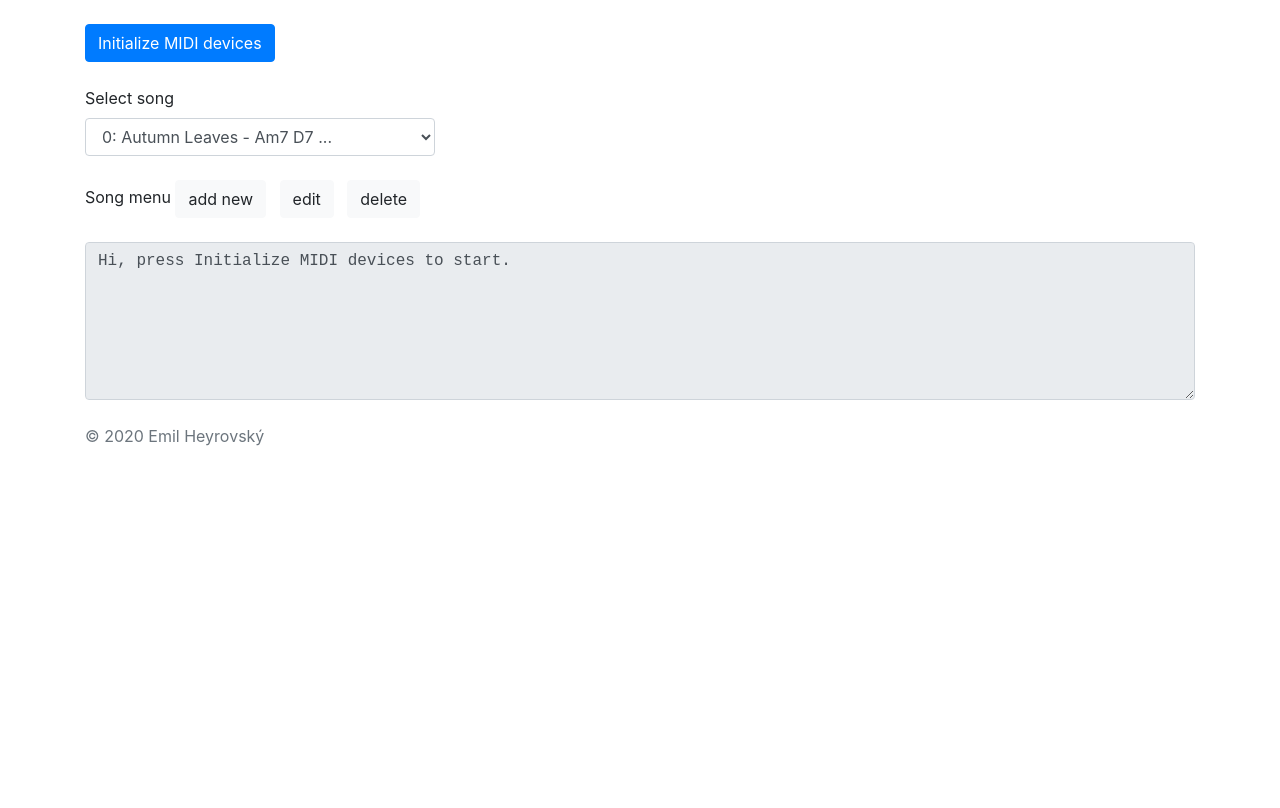
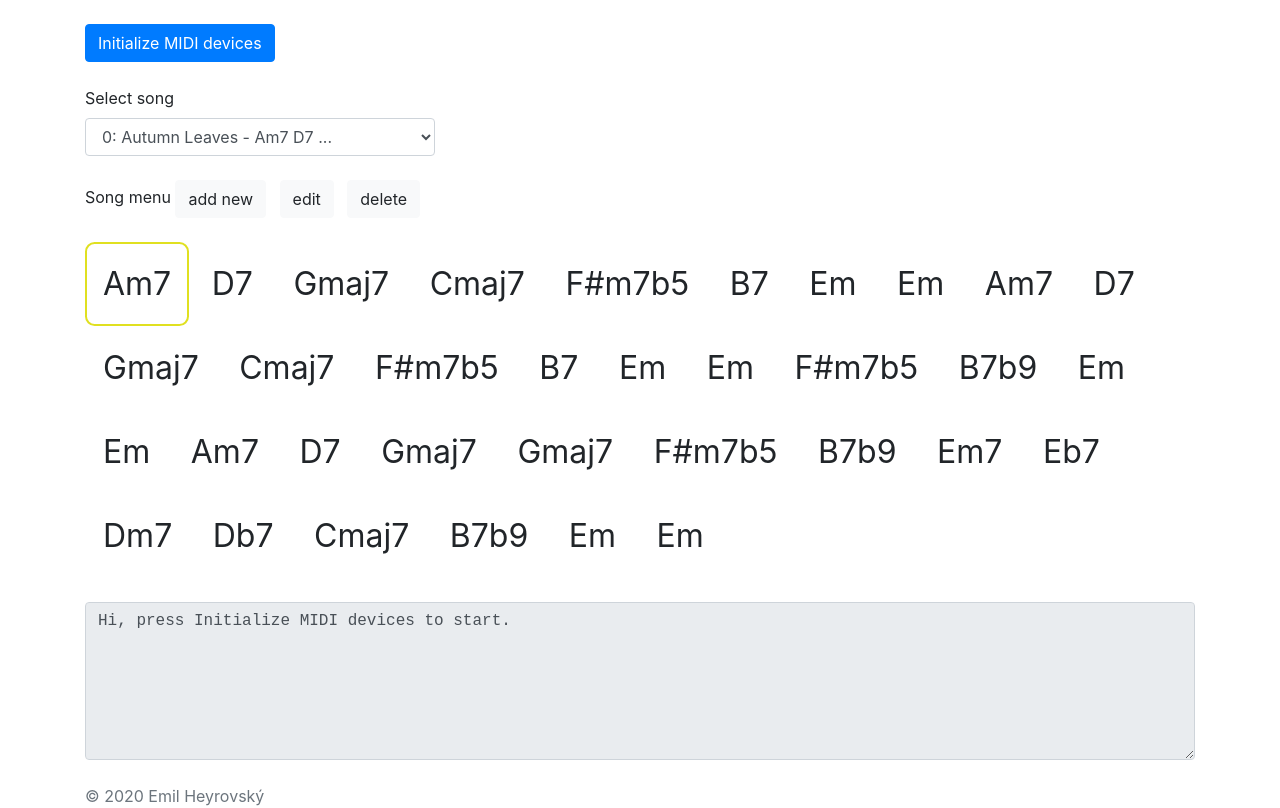
Before and after one commit to emil108/chordcomp, a plain HTML site: page index.html in a window 1280 px wide. Drawn offline with nearby package versions, Linux system fonts and the light colour scheme.

Commit message:
Add display changes and highlight current chord

```diff
--- a/index.html
+++ b/index.html
@@ -19,6 +19,22 @@
     <style>
         #spanErrors {
             padding-left: 3em;
+        }
+
+        .spanChord {
+            font-size: xx-large;
+            display: inline-block;
+            padding:0.5em;
+            border: 2px solid transparent;
+        }
+
+        .spanChord:focus {
+            /* border: 2px solid #e0e020; */
+            outline: none !important;
+        }
+        .highlightChord {
+            border: 2px solid #e0e020;
+            border-radius: 0.3em;
         }
     </style>
 
@@ -74,8 +90,8 @@
                         </div>
                     </div>
                 </form>
-                <div class="mt-4" style="font-size:78px;font-family:sans-serif;text-align: center;" id="p1"></div>
-                <div><textarea id="taLog" class="form-control" rows="6" style="font-family: monospace"
+                <div class="mt-4" id="divSongDisplay"></div>
+                <div class="mt-4"><textarea id="taLog" class="form-control" rows="6" style="font-family: monospace"
                         readonly></textarea></div>
 
             </div>
@@ -150,7 +166,8 @@
             }
             // logIt("Pedal down");
             player.queueChord(audioContext, output, instrument, 0, dec, 999);
-            document.getElementById("p1").innerHTML = song[currentIndex];
+            // document.getElementById("p1").innerHTML = song[currentIndex];
+            highlightChord(currentIndex);
         }
 
         function pedalUp() {
@@ -160,6 +177,20 @@
             if (currentIndex >= song.length) {
                 currentIndex = 0;
             }
+        }
+
+        function displaySong(index) {
+            var s = [];
+            for (var i = 0; i < song.length; i++) {
+                s.push("<span tabindex='" + i + "' class='spanChord' data-index='" + i + "'>" + song[i] + "</span>");
+            }
+            document.getElementById("divSongDisplay").innerHTML = s.join(" ");
+            highlightChord(index);
+        }
+
+        function highlightChord(index) {
+            $(".spanChord").removeClass("highlightChord");
+            $("span[data-index=" + index + "]").addClass("highlightChord").focus();
         }
 
         var currentIndex = 0;
@@ -344,6 +375,7 @@
             }
 
             populateSongSelect();
+            displaySong(0);
 
             $("#spanChordTypes").html(function () {
                 var s = [];
@@ -432,6 +464,7 @@
                 }
                 $("#spanErrors").html("The song was succesfully saved.");
                 song = newSong.changes;
+                displaySong(0);
                 currentIndex = 0;
                 localStorage.setObj("songs", songs);
                 $("#songTitle").val("");
@@ -446,6 +479,7 @@
                 currentIndex = 0;
                 song = temp.changes;
                 $("#divAddSong").addClass("d-none");
+                displaySong(0);
             });
         });
 
```
